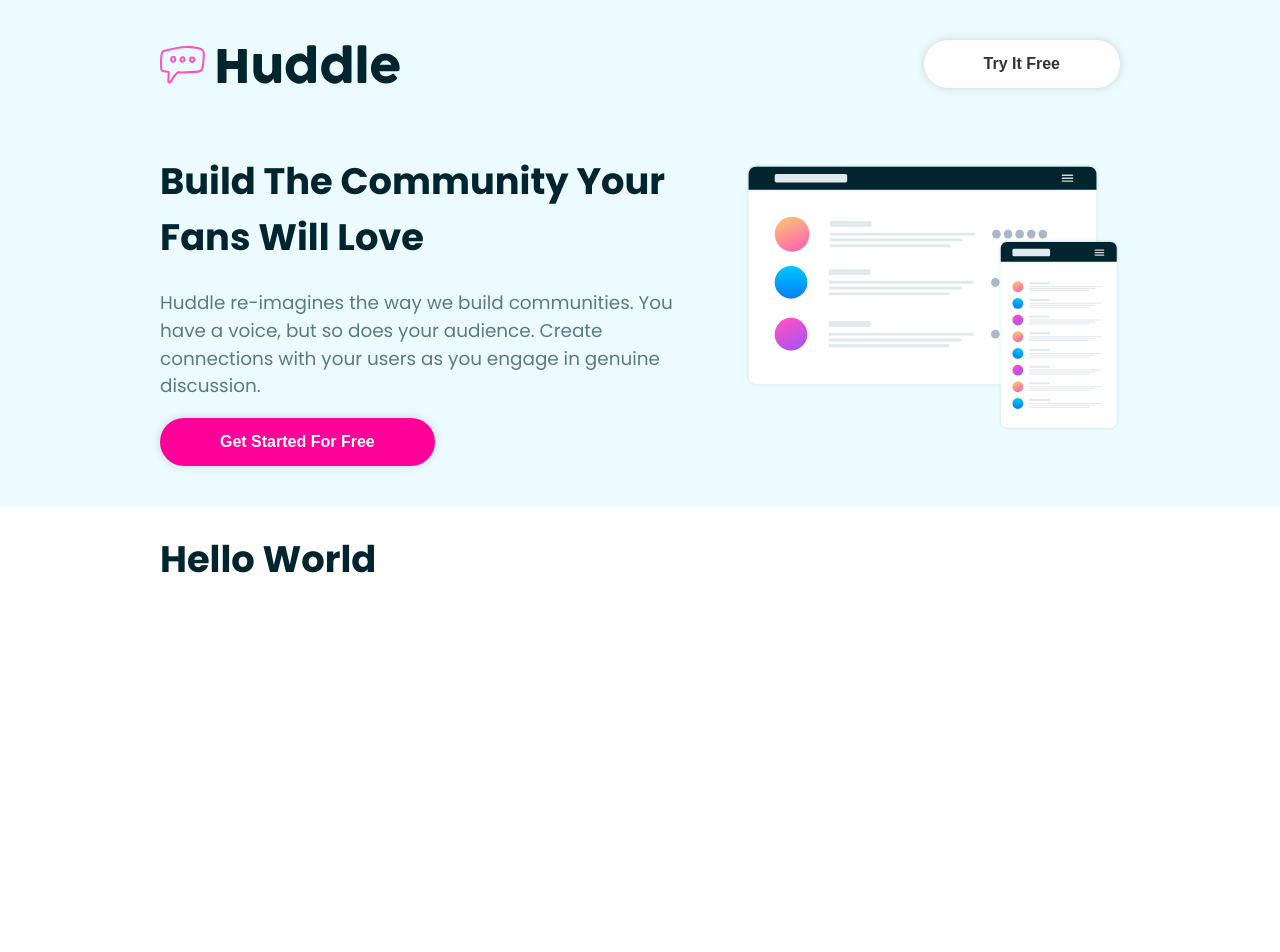
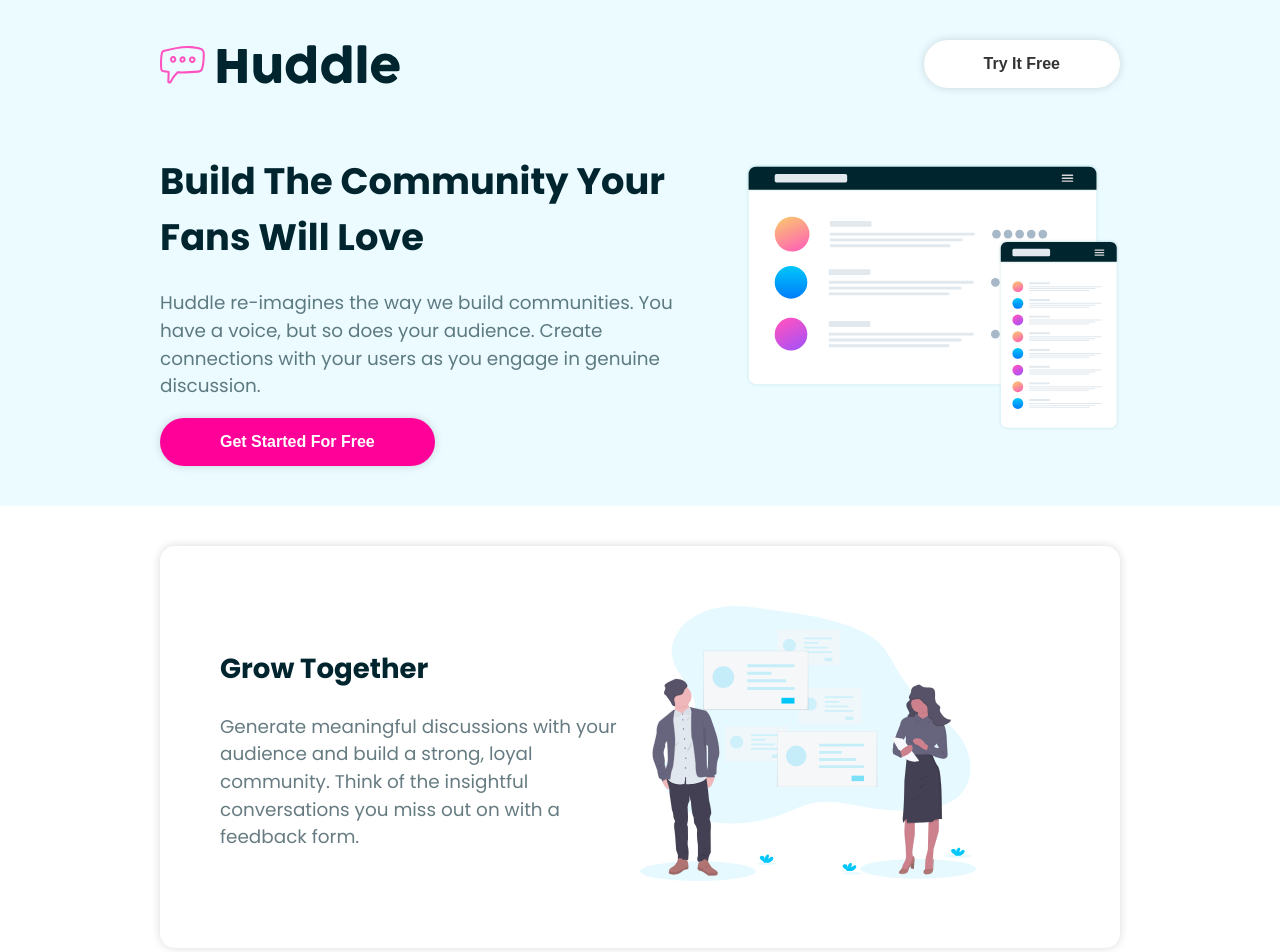
Before and after one commit to JK1320/react-styled-components, a React (Create React App) app: page / in a window 1280 px wide. Shown: the top 952 px of the page. Before the commit the page ends 800 px from the top, so only its background shows below. Built offline with nearby package versions, Linux system fonts and the light colour scheme.

Commit message:
added Card.js

```diff
--- a/src/App.js
+++ b/src/App.js
@@ -1,25 +1,32 @@
 import Header from "./components/Header";
+import Card from "./components/Card";
 import {Container} from "./components/styles/Container.styled";
 import {ThemeProvider} from "styled-components";
-import GlobalStyles from "./components/styles/Global"
+import GlobalStyles from "./components/styles/Global";
+import content from "./content";
+import Footer from "./components/Footer";
 
 const theme = {
   colors: {
     header: "#ebfbff",
     body: "#fff",
     footer: "#003333"
-  }
+  },
+  mobile: "768px",
 }
 
 function App() {
   return (
     <ThemeProvider theme={theme}>
       <>
-      <GlobalStyles />
+        <GlobalStyles />
         <Header />
         <Container>
-          <h1>Hello World</h1>
+          {content.map((item, index) => (
+            <Card key={index} item={item} />
+          ))}
         </Container>
+        <Footer />
       </>
     </ThemeProvider>
   );
--- /dev/null
+++ b/src/components/Card.js
@@ -0,0 +1,17 @@
+import {StyledCard} from "./styles/Card.styled";
+
+const Card = ({item: {id, title, body, image}}) => {
+    return (
+      <StyledCard layout={id % 2 === 0 && "row-reverse"}>
+        <div>
+          <h2>{title}</h2>
+          <p>{body}</p>
+        </div>
+        <div>
+          <img src={`./images/${image}`} alt="" />
+        </div>
+      </StyledCard>
+    );
+}
+
+export default Card;
--- /dev/null
+++ b/src/components/styles/Card.styled.js
@@ -0,0 +1,24 @@
+import styled from "styled-components";
+
+export const StyledCard = styled.div`
+display: flex;
+align-items: center;
+background-color: #fff;
+border-radius: 15px;
+box-shadow: 0 0 10px rgba(0, 0, 0, 0.15);
+margin: 40px 0;
+padding: 60px;
+flex-direction: ${({layout}) => layout || "row"};
+
+img {
+    width: 80%;
+}
+
+& > div {
+    flex: 1;
+}
+
+@media(max-width: ${({theme}) => theme.mobile}){
+    flex-direction: column;
+}
+`
```
